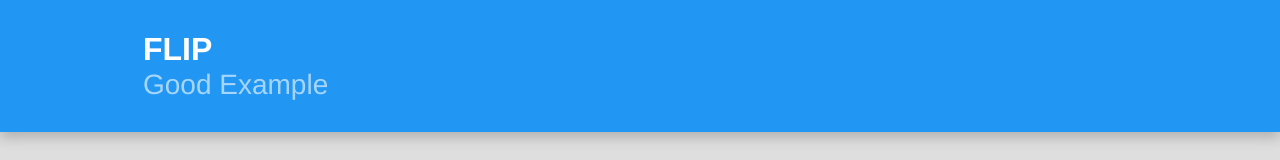
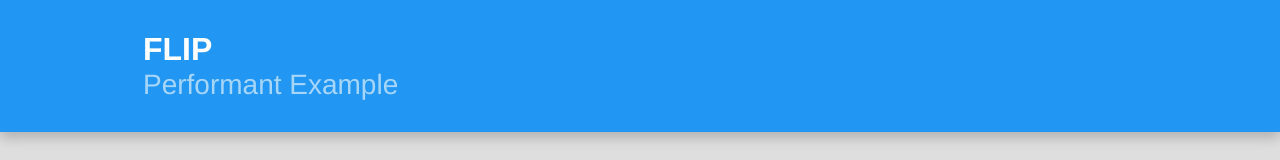
Before and after one commit to arkmuntasser/flip-explainer, a plain HTML site: page performant/index.html in a window 1280 px wide. Shown: the top 160 px of the page. Drawn offline with nearby package versions, Linux system fonts and the light colour scheme.

Commit message:
Text updates

```diff
--- a/performant/index.html
+++ b/performant/index.html
@@ -62,7 +62,7 @@
     <header>
       <div class="container">
         <h1>FLIP</h1>
-        <h2>Good Example</h2>
+        <h2>Performant Example</h2>
       </div>
     </header>
 
```
